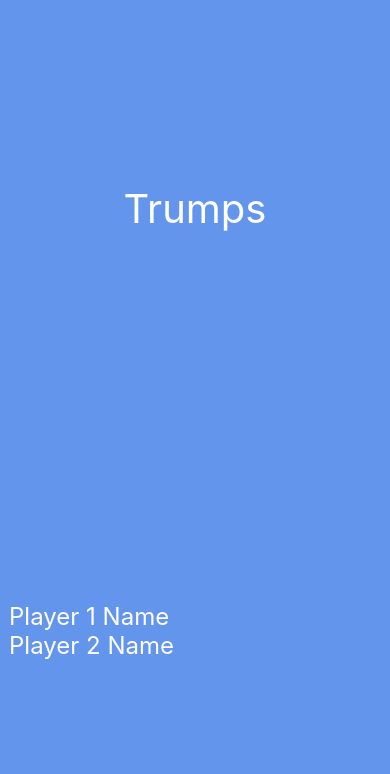
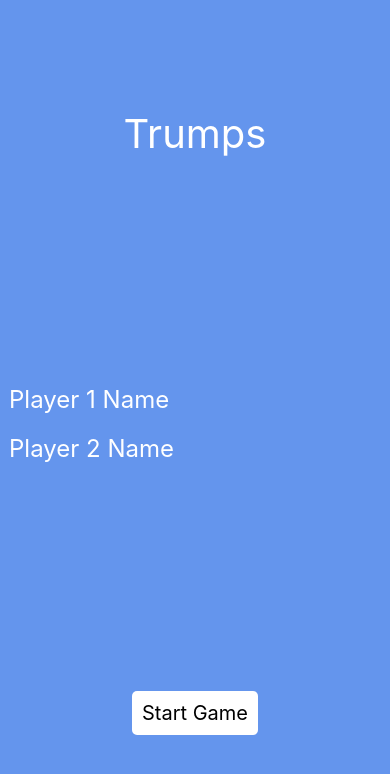
Before and after one commit to mdeburnay/trumps-scoring-card, a React Native app: screen / in a window 390 px wide. Shown: the top 774 px of the page. Built offline with nearby package versions, Linux system fonts and the light colour scheme.

Commit message:
created button, button styles

```diff
--- a/App.tsx
+++ b/App.tsx
@@ -1,6 +1,6 @@
 // Packages
 import * as React from "react";
-import { StyleSheet, TextInput } from "react-native";
+import { Pressable, StyleSheet, TextInput } from "react-native";
 import { NavigationContainer } from "@react-navigation/native";
 import { createNativeStackNavigator } from "@react-navigation/native-stack";
 import { View, Text } from "react-native";
@@ -13,10 +13,15 @@ type RootStackParamList = {
   Home: undefined;
 };
 
+type IButtonProps = {
+  onPress: () => void;
+  title: string;
+};
+
 const Home = () => (
   <SafeAreaView style={styles.container}>
     <Text style={styles.title}>Trumps</Text>
-    <View style={styles.inputContainer}>
+    <View>
       <TextInput
         style={styles.input}
         placeholderTextColor="#FFFFFF"
@@ -28,6 +33,7 @@ const Home = () => (
         placeholder="Player 2 Name"
       />
     </View>
+    <Button title="Start Game" onPress={() => console.log("Start Game")} />
   </SafeAreaView>
 );
 
@@ -43,6 +49,14 @@ function App() {
   );
 }
 
+const Button = ({ onPress, title }: IButtonProps) => {
+  return (
+    <Pressable style={styles.button} onPress={onPress}>
+      <Text style={styles.buttonText}>{title}</Text>
+    </Pressable>
+  );
+};
+
 const styles = StyleSheet.create({
   container: {
     flex: 1,
@@ -55,10 +69,18 @@ const styles = StyleSheet.create({
     fontSize: 40,
     color: "#FFFFFF",
   },
-  inputContainer: {},
   input: {
     fontSize: 24,
+    marginVertical: 10,
     color: "#FFFFFF",
+  },
+  button: {
+    backgroundColor: "#FFFFFF",
+    padding: 10,
+    borderRadius: 5,
+  },
+  buttonText: {
+    fontSize: 20,
   },
 });
 
```
